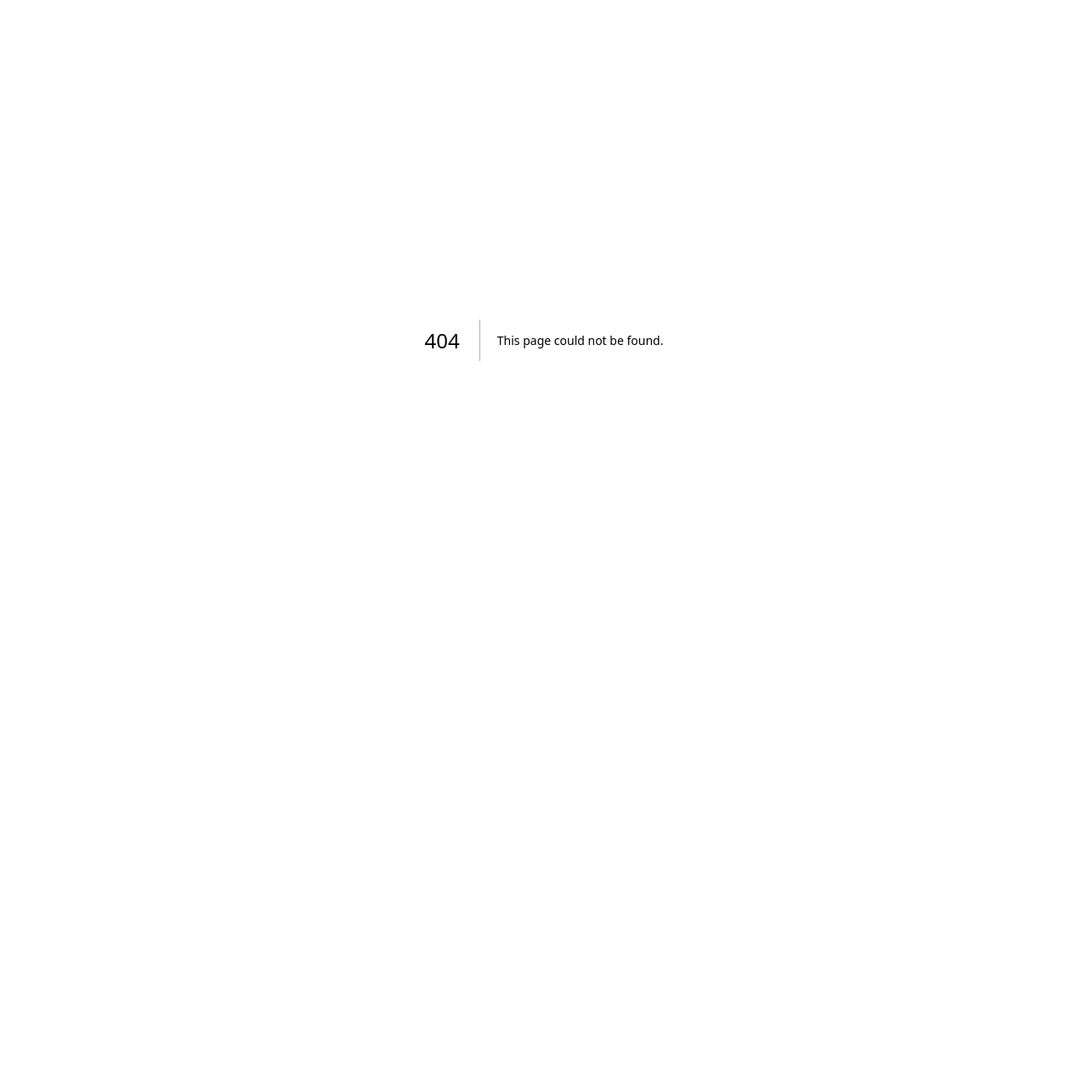
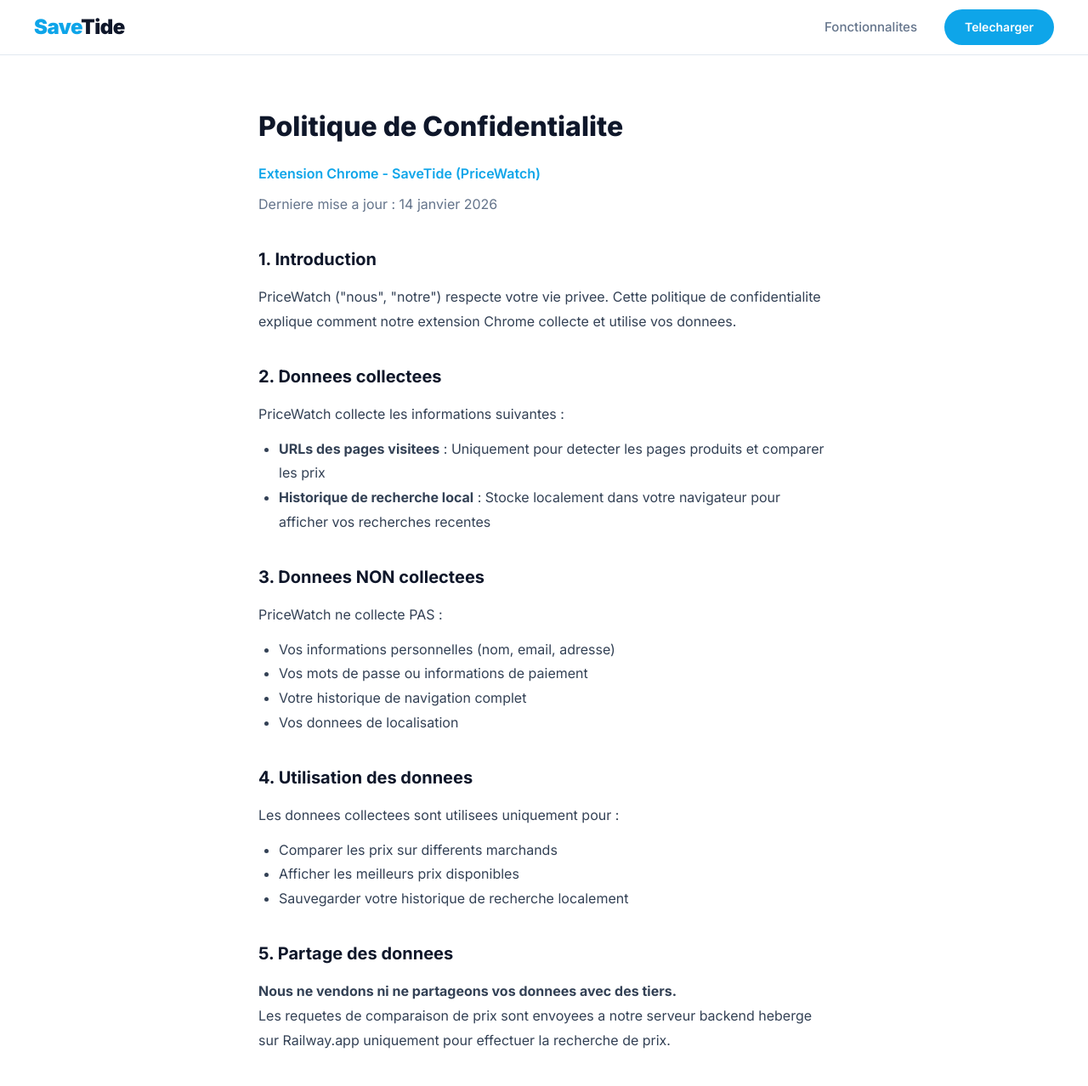
Before and after one commit to madmax328/SaveTide, a Next.js app: page /extension/privacy in a window 1280 px wide. Before the commit this address had no page. Shown: the top 1278 px of the page at 85% size. Before the commit the page ends 800 px from the top, so only its background shows below. Built offline with nearby package versions, Linux system fonts and the light colour scheme.

Commit message:
Add files via upload

```diff
--- /dev/null
+++ b/app/extension/privacy/page.tsx
@@ -0,0 +1,321 @@
+import type { Metadata } from 'next';
+
+export const metadata: Metadata = {
+  title: 'Politique de Confidentialite - SaveTide Extension Chrome',
+  description:
+    'Politique de confidentialite de l\'extension Chrome SaveTide (PriceWatch). Decouvrez comment nous protegeons vos donnees.',
+};
+
+export default function ExtensionPrivacy() {
+  return (
+    <>
+      <nav className="navbar">
+        <div className="navbar-inner">
+          <a href="/" className="nav-logo">
+            Save<span>Tide</span>
+          </a>
+          <div className="nav-links">
+            <a href="/#features">Fonctionnalites</a>
+            <a href="/#download" className="nav-cta">
+              Telecharger
+            </a>
+          </div>
+        </div>
+      </nav>
+
+      <main
+        style={{
+          maxWidth: 720,
+          margin: '0 auto',
+          padding: '120px 24px 80px',
+          lineHeight: 1.8,
+          color: '#334155',
+        }}
+      >
+        <h1
+          style={{
+            fontSize: 32,
+            fontWeight: 800,
+            marginBottom: 12,
+            color: '#0f172a',
+          }}
+        >
+          Politique de Confidentialite
+        </h1>
+        <p
+          style={{
+            fontSize: 16,
+            color: '#0ea5e9',
+            fontWeight: 600,
+            marginBottom: 8,
+          }}
+        >
+          Extension Chrome - SaveTide (PriceWatch)
+        </p>
+        <p style={{ color: '#64748b', marginBottom: 32 }}>
+          Derniere mise a jour : 14 janvier 2026
+        </p>
+
+        <h2
+          style={{
+            fontSize: 20,
+            fontWeight: 700,
+            margin: '32px 0 12px',
+            color: '#0f172a',
+          }}
+        >
+          1. Introduction
+        </h2>
+        <p>
+          PriceWatch (&quot;nous&quot;, &quot;notre&quot;) respecte votre vie
+          privee. Cette politique de confidentialite explique comment notre
+          extension Chrome collecte et utilise vos donnees.
+        </p>
+
+        <h2
+          style={{
+            fontSize: 20,
+            fontWeight: 700,
+            margin: '32px 0 12px',
+            color: '#0f172a',
+          }}
+        >
+          2. Donnees collectees
+        </h2>
+        <p>PriceWatch collecte les informations suivantes :</p>
+        <ul style={{ paddingLeft: 24, margin: '12px 0' }}>
+          <li>
+            <strong>URLs des pages visitees</strong> : Uniquement pour detecter
+            les pages produits et comparer les prix
+          </li>
+          <li>
+            <strong>Historique de recherche local</strong> : Stocke localement
+            dans votre navigateur pour afficher vos recherches recentes
+          </li>
+        </ul>
+
+        <h2
+          style={{
+            fontSize: 20,
+            fontWeight: 700,
+            margin: '32px 0 12px',
+            color: '#0f172a',
+          }}
+        >
+          3. Donnees NON collectees
+        </h2>
+        <p>PriceWatch ne collecte PAS :</p>
+        <ul style={{ paddingLeft: 24, margin: '12px 0' }}>
+          <li>Vos informations personnelles (nom, email, adresse)</li>
+          <li>Vos mots de passe ou informations de paiement</li>
+          <li>Votre historique de navigation complet</li>
+          <li>Vos donnees de localisation</li>
+        </ul>
+
+        <h2
+          style={{
+            fontSize: 20,
+            fontWeight: 700,
+            margin: '32px 0 12px',
+            color: '#0f172a',
+          }}
+        >
+          4. Utilisation des donnees
+        </h2>
+        <p>Les donnees collectees sont utilisees uniquement pour :</p>
+        <ul style={{ paddingLeft: 24, margin: '12px 0' }}>
+          <li>Comparer les prix sur differents marchands</li>
+          <li>Afficher les meilleurs prix disponibles</li>
+          <li>Sauvegarder votre historique de recherche localement</li>
+        </ul>
+
+        <h2
+          style={{
+            fontSize: 20,
+            fontWeight: 700,
+            margin: '32px 0 12px',
+            color: '#0f172a',
+          }}
+        >
+          5. Partage des donnees
+        </h2>
+        <p>
+          <strong>
+            Nous ne vendons ni ne partageons vos donnees avec des tiers.
+          </strong>
+        </p>
+        <p>
+          Les requetes de comparaison de prix sont envoyees a notre serveur
+          backend heberge sur Railway.app uniquement pour effectuer la recherche
+          de prix.
+        </p>
+
+        <h2
+          style={{
+            fontSize: 20,
+            fontWeight: 700,
+            margin: '32px 0 12px',
+            color: '#0f172a',
+          }}
+        >
+          6. Stockage des donnees
+        </h2>
+        <ul style={{ paddingLeft: 24, margin: '12px 0' }}>
+          <li>
+            <strong>Stockage local</strong> : L&apos;historique de recherche est
+            stocke localement dans votre navigateur via chrome.storage.local
+          </li>
+          <li>
+            <strong>Duree de conservation</strong> : Les donnees sont conservees
+            jusqu&apos;a ce que vous les supprimiez manuellement ou
+            desinstalliez l&apos;extension
+          </li>
+        </ul>
+
+        <h2
+          style={{
+            fontSize: 20,
+            fontWeight: 700,
+            margin: '32px 0 12px',
+            color: '#0f172a',
+          }}
+        >
+          7. Securite
+        </h2>
+        <p>
+          Nous prenons des mesures raisonnables pour proteger vos donnees contre
+          tout acces non autorise. Toutes les communications avec notre backend
+          utilisent HTTPS.
+        </p>
+
+        <h2
+          style={{
+            fontSize: 20,
+            fontWeight: 700,
+            margin: '32px 0 12px',
+            color: '#0f172a',
+          }}
+        >
+          8. Vos droits
+        </h2>
+        <p>Vous avez le droit de :</p>
+        <ul style={{ paddingLeft: 24, margin: '12px 0' }}>
+          <li>
+            Supprimer votre historique de recherche a tout moment via
+            l&apos;extension
+          </li>
+          <li>
+            Desinstaller l&apos;extension pour supprimer toutes les donnees
+            locales
+          </li>
+          <li>
+            Nous contacter pour toute question concernant vos donnees
+          </li>
+        </ul>
+
+        <h2
+          style={{
+            fontSize: 20,
+            fontWeight: 700,
+            margin: '32px 0 12px',
+            color: '#0f172a',
+          }}
+        >
+          9. Services tiers
+        </h2>
+        <p>PriceWatch utilise :</p>
+        <ul style={{ paddingLeft: 24, margin: '12px 0' }}>
+          <li>
+            <strong>SerpAPI</strong> : Pour recuperer les resultats de
+            comparaison de prix (soumis a leur propre politique de
+            confidentialite)
+          </li>
+          <li>
+            <strong>Railway.app</strong> : Pour heberger notre backend API
+          </li>
+        </ul>
+
+        <h2
+          style={{
+            fontSize: 20,
+            fontWeight: 700,
+            margin: '32px 0 12px',
+            color: '#0f172a',
+          }}
+        >
+          10. Modifications de cette politique
+        </h2>
+        <p>
+          Nous pouvons mettre a jour cette politique de confidentialite
+          occasionnellement. Toute modification sera publiee sur cette page avec
+          une date de mise a jour actualisee.
+        </p>
+
+        <h2
+          style={{
+            fontSize: 20,
+            fontWeight: 700,
+            margin: '32px 0 12px',
+            color: '#0f172a',
+          }}
+        >
+          11. Contact
+        </h2>
+        <p>
+          Pour toute question concernant cette politique de confidentialite,
+          contactez-nous :
+        </p>
+        <ul style={{ paddingLeft: 24, margin: '12px 0' }}>
+          <li>
+            Email :{' '}
+            <a href="mailto:contact@savetide.com" style={{ color: '#0ea5e9' }}>
+              contact@savetide.com
+            </a>
+          </li>
+        </ul>
+
+        <h2
+          style={{
+            fontSize: 20,
+            fontWeight: 700,
+            margin: '32px 0 12px',
+            color: '#0f172a',
+          }}
+        >
+          12. Conformite RGPD
+        </h2>
+        <p>Pour les utilisateurs de l&apos;Union Europeenne :</p>
+        <ul style={{ paddingLeft: 24, margin: '12px 0' }}>
+          <li>
+            Nous respectons le RGPD (Reglement General sur la Protection des
+            Donnees)
+          </li>
+          <li>
+            Vous avez le droit d&apos;acceder, de rectifier et de supprimer vos
+            donnees
+          </li>
+          <li>
+            Nous ne transferons pas vos donnees en dehors de l&apos;UE
+          </li>
+        </ul>
+
+        <hr
+          style={{
+            margin: '40px 0',
+            border: 'none',
+            borderTop: '1px solid #e2e8f0',
+          }}
+        />
+        <p
+          style={{
+            textAlign: 'center',
+            color: '#64748b',
+            fontSize: 14,
+          }}
+        >
+          &copy; 2026 SaveTide (PriceWatch). Tous droits reserves.
+        </p>
+      </main>
+    </>
+  );
+}
```
